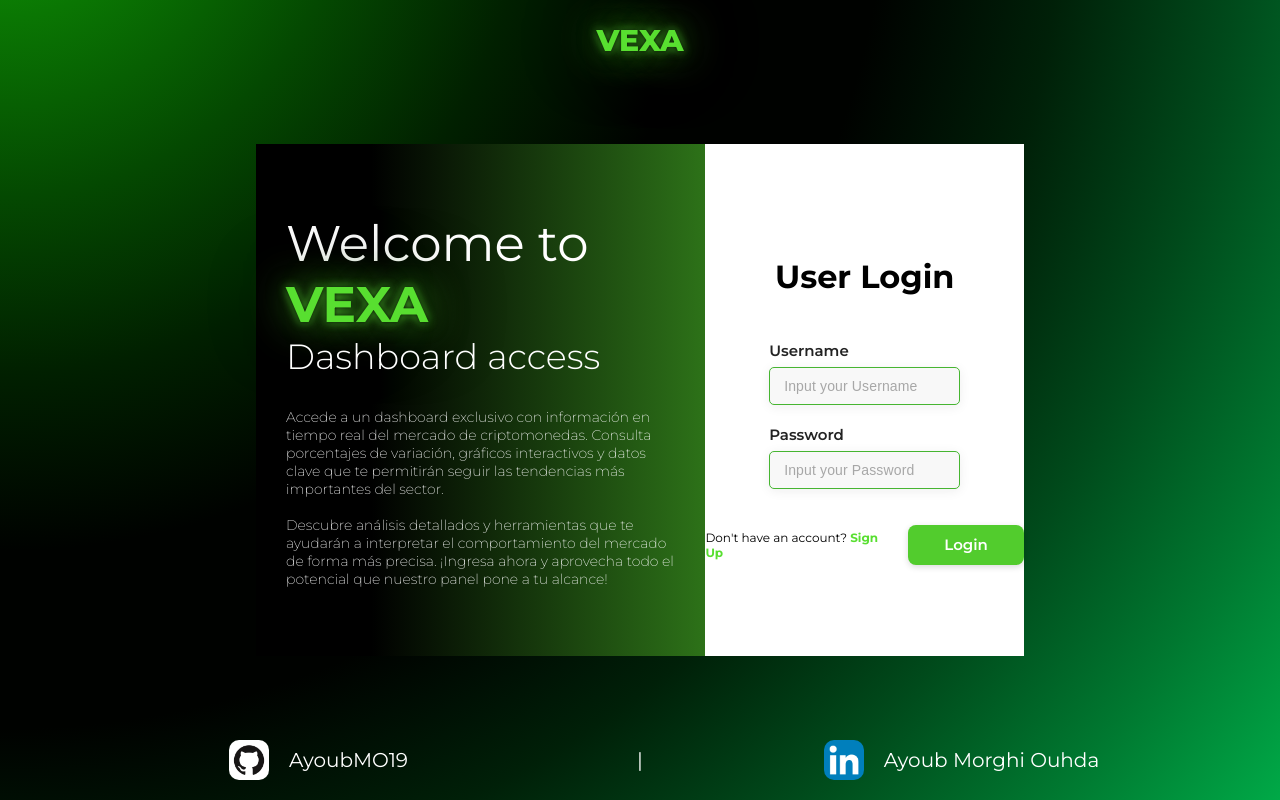
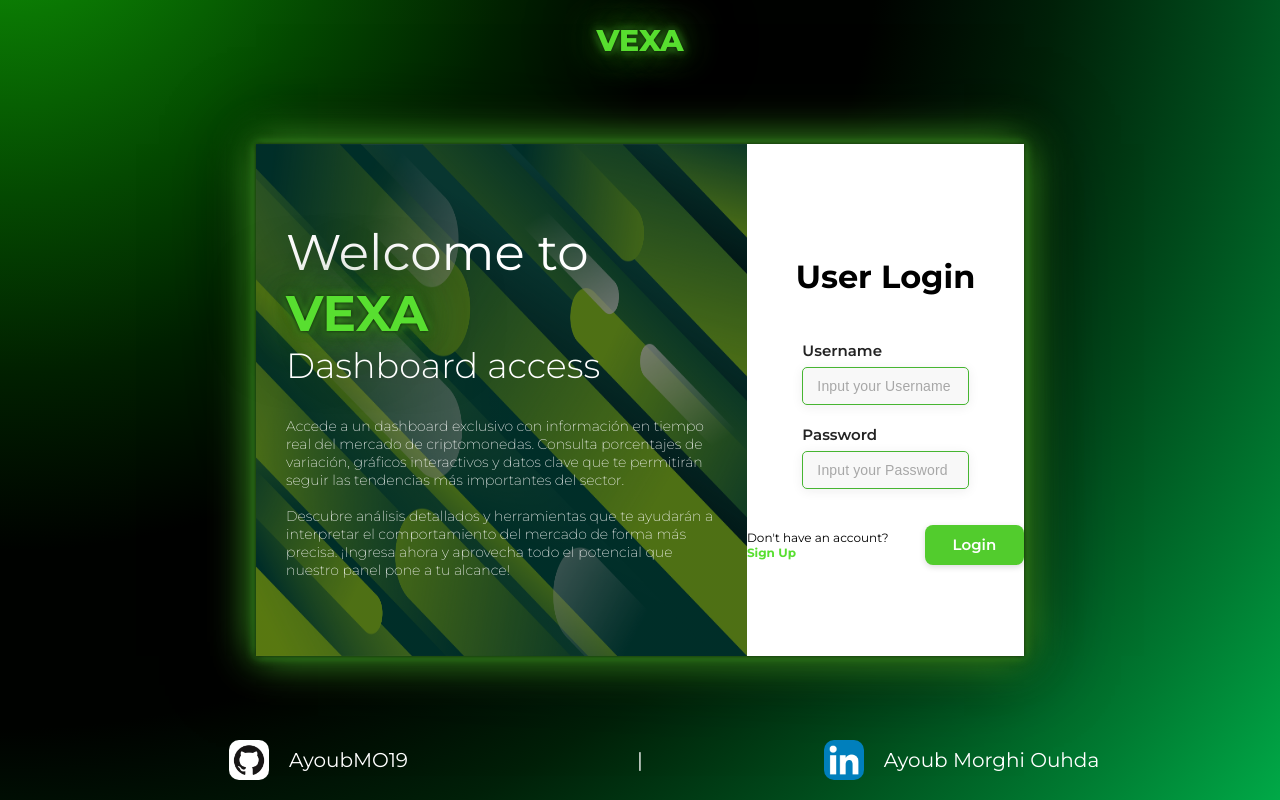
Before and after one commit to ayoubMO19/coingecko-dashboard-react, a React (Vite) app: page / in a window 1280 px wide. Built offline with nearby package versions, Linux system fonts and the light colour scheme; no server answers.

Commit message:
se ha terminado de adaptar el login y se ha creado la interfaz para register. Configuración de appwrite en proceso.

```diff
--- a/package.json
+++ b/package.json
@@ -11,6 +11,7 @@
   },
   "dependencies": {
     "@tailwindcss/vite": "^4.1.13",
+    "appwrite": "^21.2.1",
     "axios": "^1.12.2",
     "dotenv": "^17.2.2",
     "node": "^24.8.0",
--- /dev/null
+++ b/src/Global.module.css
@@ -0,0 +1,5 @@
+.alertError {
+  color: red;
+  margin-top: 4px;
+  font-size: 0.9em;
+}
--- /dev/null
+++ b/src/appwrite.js
@@ -0,0 +1,6 @@
+const VITE_APPWRITE_PROJECT_ID = import.meta.env.VITE_APPWRITE_PROJECT_ID;
+const VITE_APPWRITE_DATABASE_ID = import.meta.env.VITE_APPWRITE_DATABASE_ID;
+
+export const registerNewUser = async () => {
+    console.log(VITE_APPWRITE_PROJECT_ID, VITE_APPWRITE_DATABASE_ID)
+}
--- a/src/components/home/Hero.jsx
+++ b/src/components/home/Hero.jsx
@@ -1,34 +1,168 @@
+import { useState  } from 'react';
+import commonStyles from '../../Global.module.css';
 import styles from './Hero.module.css';
+import { registerNewUser } from '../../appwrite.js';
 
 const Hero = () => {
+    const [isRegistering, setIsRegistering] = useState(false);
+    const [errorMessage, setErrorMessage] = useState('');
+    const [formData, setFormData] = useState({
+    username: '',
+    email: '',
+    password: '',
+    confirmPassword: ''
+    });
+
+
+    const handleSubmit = (e) => {
+        if (isRegistering) {
+            // Comprobar si ambos passwords son correctos
+            if (password != confirmPassword) {
+                console.log('Confirm Password no es igual al Password introducido')
+                setErrorMessage('Confirm Password no es igual al Password introducido')
+                return
+            }
+            setErrorMessage('')
+            registerNewUser();
+            console.log('Intentando registro con:', formData);
+        } else {
+            console.log('Intentando login con:', formData);
+        }
+    };
+
+    const cleanInputs = () => {
+        setFormData({
+            username: '',
+            email: '',
+            password: '',
+            confirmPassword: ''
+        });
+    }
+
+    const { username, email, password, confirmPassword } = formData;
+
     return (
         <div className={styles.container}>
             <div className ={styles.subContainer}>
                 <div className={styles.titleContainer}>
                     <h1>Welcome to <strong>VEXA</strong></h1>
-                    <h2>Dashboard access</h2>
-                    <p>Accede a un dashboard exclusivo con información en tiempo real del mercado de criptomonedas. Consulta porcentajes de variación, gráficos interactivos y datos clave que te permitirán seguir las tendencias más importantes del sector.
-                    <br/><br/>
-                    Descubre análisis detallados y herramientas que te ayudarán a interpretar el comportamiento del mercado de forma más precisa. ¡Ingresa ahora y aprovecha todo el potencial que nuestro panel pone a tu alcance!</p>
+                    <h2>{isRegistering ? 'Create an account' : 'Dashboard access'}</h2>
+                    <p>
+                        {
+                            isRegistering
+                            ? <>Crea tu cuenta para acceder a herramientas exclusivas y un dashboard personalizado.</>
+                            : (
+                                <>
+                                    Accede a un dashboard exclusivo con información en tiempo real del mercado de criptomonedas. Consulta porcentajes de variación, gráficos interactivos y datos clave que te permitirán seguir las tendencias más importantes del sector.<br /><br />
+                                    Descubre análisis detallados y herramientas que te ayudarán a interpretar el comportamiento del mercado de forma más precisa. ¡Ingresa ahora y aprovecha todo el potencial que nuestro panel pone a tu alcance!
+                                </>
+                            )
+                        }
+                    </p>
              </div>
                 <div className={styles.accessContainer}>
                     <div className={styles.accessTitle}>
-                        <h1>User Login</h1>
+                        <h1>{isRegistering ? 'User Register' : 'User Login'}</h1>
                     </div>
+
+                    <form className={styles.accessForm} onSubmit={handleSubmit}>
                         <div className={styles.accessInputs}>
                             <div className={styles.accessInput}>
                                 <span>Username</span>
-                            <input placeholder='Input your Username' type="text"></input>
+                                <input
+                                    value={username}
+                                    onChange={(e) => setFormData({ ...formData, username: e.target.value })}
+                                    placeholder='Input your Username'
+                                    type="text"
+                                    required
+                                />
                             </div>
+
+                            {isRegistering && (
+                                <div className={styles.accessInput}>
+                                <span>Email</span>
+                                <input
+                                    value={email}
+                                    onChange={(e) =>
+                                    setFormData({ ...formData, email: e.target.value })
+                                    }
+                                    placeholder="Input your Email"
+                                    type="email"
+                                    required
+                                />
+                                </div>
+                            )}
+
                             <div className={styles.accessInput}>
                                 <span>Password</span>
-                            <input placeholder='Input your Password' type='password'></input>
+                                <input
+                                    value={password}
+                                    onChange={(e) => setFormData({ ...formData, password: e.target.value })}
+                                    placeholder='Input your Password'
+                                    type='password'
+                                    required
+                                />
                             </div>
+
+                            {isRegistering && (
+                                <div className={styles.accessInput}>
+                                    <span>Confirm Password</span>
+                                    <input
+                                        value={confirmPassword}
+                                        onChange={(e) =>
+                                            setFormData({
+                                                ...formData,
+                                                confirmPassword: e.target.value
+                                            })
+                                        }
+                                        placeholder="Confirm your Password"
+                                        type="password"
+                                        required
+                                    />
+                                    {errorMessage && (
+                                        <div className={commonStyles.alertError}>
+                                            El campo es obligatorio.
                                         </div>
+                                    )}
+                                </div>
+                            )}
+                        </div>
+
                         <div className={styles.accessButton}>
-                        <span>Don't have an account? <a href='https://www.youtube.com/'>Sign Up</a></span>
-                        <button>Login</button>
+                            <span>
+                                {isRegistering ? (
+                                <>
+                                    Already have an account?{' '}
+                                    <a
+                                    href="#"
+                                    onClick={() => {
+                                        cleanInputs();
+                                        setIsRegistering(false);
+                                    }}
+                                    >
+                                    Login
+                                    </a>
+                                </>
+                                ) : (
+                                <>
+                                    Don't have an account?{' '}
+                                    <a
+                                    href="#"
+                                    onClick={() => {
+                                        cleanInputs();
+                                        setIsRegistering(true);
+                                    }}
+                                    >
+                                    Sign Up
+                                    </a>
+                                </>
+                                )}
+                            </span>
+                            <button type="submit">
+                                {isRegistering ? 'Register' : 'Login'}
+                            </button>
                         </div>
+                    </form>
                 </div>
             </div>
         </div>
--- a/src/components/home/Hero.module.css
+++ b/src/components/home/Hero.module.css
@@ -9,12 +9,18 @@
 }
 
 .subContainer {
-    background: #000000;
-    background: linear-gradient(90deg,rgba(0, 0, 0, 1) 15%, rgba(88, 223, 48, 1) 100%, rgba(88, 223, 48, 1) 100%);
     display: flex;
     justify-content: center;
     align-items: center;
+    width: 100%;
     height: 80%;
+    min-width: 100%;
+    box-shadow:
+        0 0 5px #000000,  /* Sombra principal para el brillo */
+        0 0 10px #58DF30,
+        0 0 20px #000000,
+        0 0 40px #58DF30, /* Resplandor de color neón */
+        0 0 80px #000000;
 }
 
 .titleContainer {
@@ -22,8 +28,12 @@
     flex-direction: column;
     justify-content: center;
     align-items: center;
-    width: 55%;
-    padding: 30px;
+    width: 70%;
+    height: 100%;
+    padding: 0 30px 0 30px;
+    background-image: linear-gradient(rgba(0, 0, 0, 0.5), rgba(0, 0, 0, 0.5)), url('../../assets/home-container-bg.jpg');
+    background-repeat: no-repeat;
+    background-size: 100% 100%;
 }
 
 .titleContainer h1 {
```
Also changed, not shown: src/assets/home-container-bg.jpg (added), 1 other file (tests, documents, lock files or other folders). Lines whose indentation alone changed are shown as unchanged.
